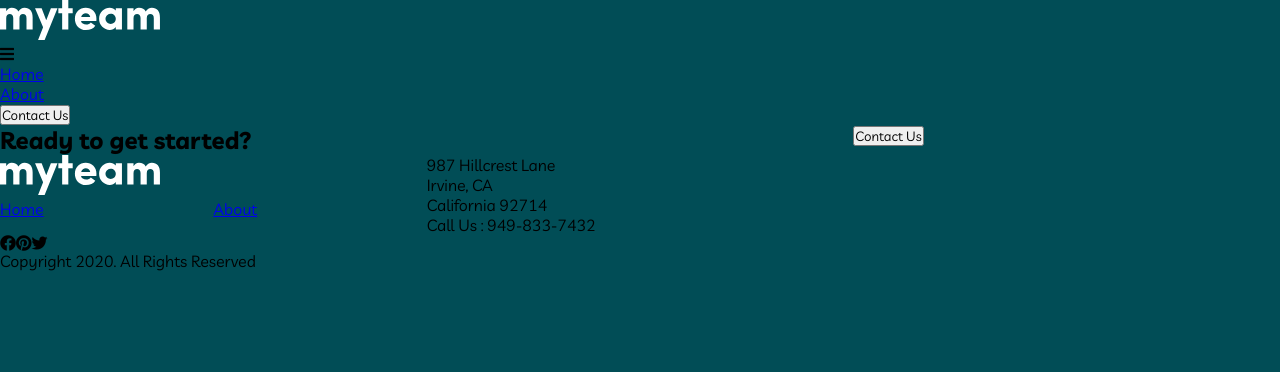
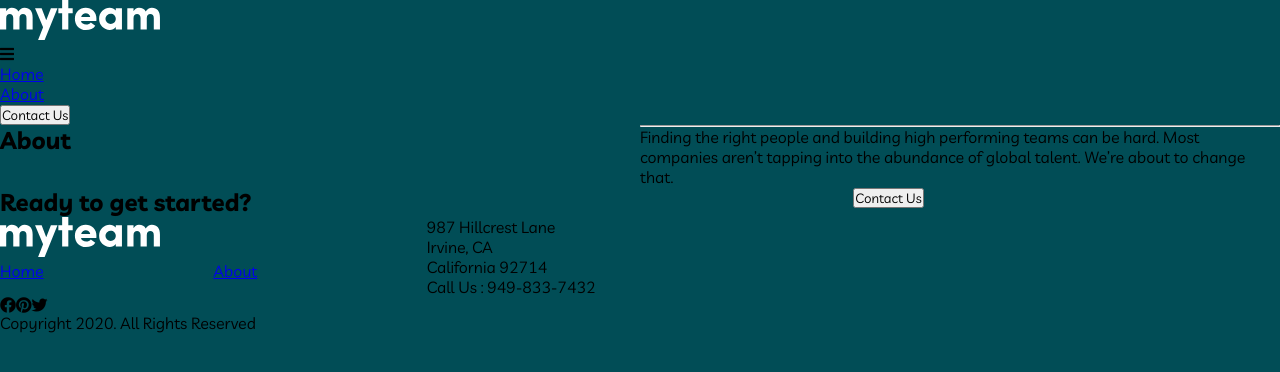
Before and after one commit to clf94-dev/myteam-multi-react, a React (Create React App) app: page /about in a window 1280 px wide. Shown: the top 372 px of the page. Built offline with nearby package versions, Linux system fonts and the light colour scheme.

Commit message:
top section about added

```diff
--- /dev/null
+++ b/src/components/TopAbout.jsx
@@ -0,0 +1,20 @@
+import {Grid} from '@material-ui/core'
+import React from 'react'
+
+function TopAbout() {
+    return (
+        <Grid container direction='row'>
+            <Grid item md={6} xs={12}>
+                <h2>About</h2>
+            </Grid>
+            <Grid item md={6} xs={12}>
+                <hr/>
+                <p>Finding the right people and building high performing teams can be hard. Most
+                    companies aren’t tapping into the abundance of global talent. We’re about to
+                    change that.</p>
+            </Grid>
+        </Grid>
+    )
+}
+
+export default TopAbout
--- a/src/pages/About.jsx
+++ b/src/pages/About.jsx
@@ -1,9 +1,11 @@
 import React from 'react'
 import Cta from '../components/Cta'
+import TopAbout from '../components/TopAbout'
 
 function About() {
     return (
         <div>
+            <TopAbout/>
             <Cta/>
         </div>
     )
```
